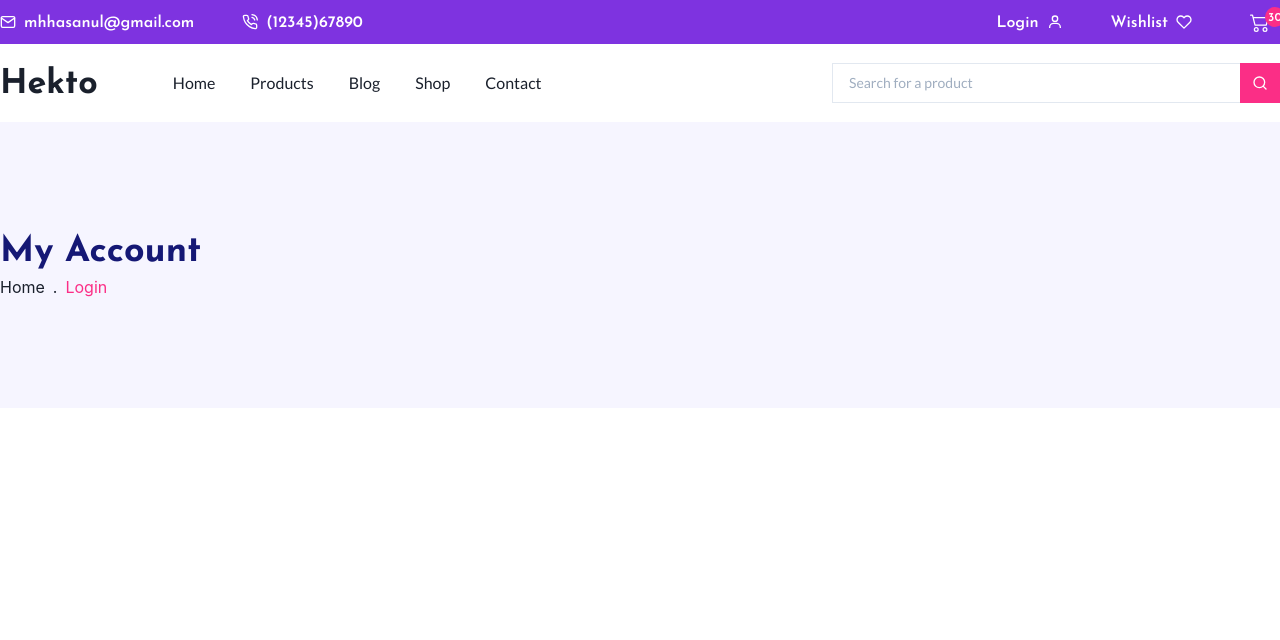
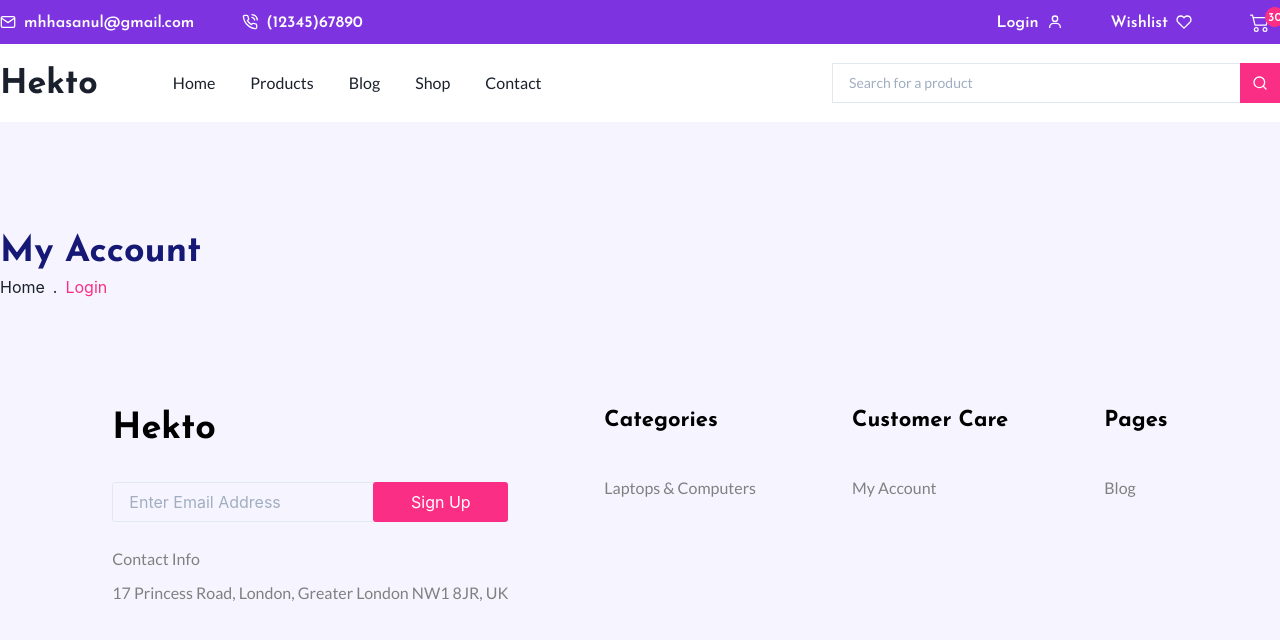
Before and after one commit to anacornachi/hekto-ecommerce, a Next.js app: page /login in a window 1280 px wide. Shown: the top 640 px of the page. Built offline with nearby package versions, Linux system fonts and the light colour scheme.

Commit message:
wip: feat footer

```diff
--- a/package.json
+++ b/package.json
@@ -9,7 +9,7 @@
     "@emotion/react": "^11",
     "@emotion/styled": "^11",
     "framer-motion": "^5",
-    "next": "^12.0.8",
+    "next": "^12.0.10",
     "react": "^17.0.2",
     "react-dom": "^17.0.2",
     "react-icons": "^4.3.1",
@@ -22,6 +22,7 @@
     "lint": "next lint"
   },
   "devDependencies": {
+    "@types/node": "^17.0.15",
     "@types/react": "^17.0.38",
     "@typescript-eslint/eslint-plugin": "^5.10.2",
     "eslint": "8.8.0",
--- /dev/null
+++ b/src/components/Footer/footer.tsx
@@ -0,0 +1,106 @@
+import {Flex, InputGroup, Input, InputRightElement, Text, Heading, Link as ChakraLink} from '@chakra-ui/react';
+
+export default function footer() {
+    return (
+        <>
+            <Flex
+                bg="pantonePurple"
+                h="532px"
+                justify="center"
+                gap="96px"
+                >
+                <Flex
+                    justify="row"
+                    direction="column">
+                    <Heading
+                        as="h4"
+                        color="black"
+                        fontFamily="josefin">Hekto</Heading>
+
+                    <InputGroup>
+                        <InputRightElement
+                            mt="31px"
+                            bg="pink"
+                            color="white"
+                            cursor="pointer"
+                            borderRadius="3px"
+                            width="135px"
+                            h={{base: '30px', lg: '40px'}}
+                        >Sign Up</InputRightElement>
+                        <Input
+                            mt="31px"
+                            placeholder="Enter Email Address"
+                            borderRadius="3px"
+                            width="377px"
+                        />
+                    </InputGroup>
+
+                    <Text
+                        mt="25px"
+                        fontFamily="lato"
+                        color="grey"
+                    >Contact Info</Text>
+                    <Text
+                        mt="10px"
+                        fontFamily="lato"
+                        color="grey"
+                    >17 Princess Road, London, Greater London NW1 8JR, UK</Text>
+
+                </Flex>
+
+                <Flex
+                    justify="row"
+                    direction="column">
+
+                        <Heading
+                        fontSize="22px"
+                        color="black"
+                        fontFamily="josefin">Categories</Heading>
+
+                        <Text
+                            mt="42px"
+                            fontFamily="lato"
+                            color="grey"
+                            fontSize="16px"
+                        >Laptops & Computers</Text>
+                </Flex>
+
+                <Flex
+                    justify="row"
+                    direction="column">
+
+                        <Heading
+                        fontSize="22px"
+                        color="black"
+                        fontFamily="josefin">Customer Care</Heading>
+
+                        <Text
+                            mt="42px"
+                            fontFamily="lato"
+                            color="grey"
+                            fontSize="16px"
+                        >My Account</Text>
+                </Flex>
+
+                <Flex
+                    justify="row"
+                    direction="column">
+
+                        <Heading
+                        fontSize="22px"
+                        color="black"
+                        fontFamily="josefin">Pages</Heading>
+
+                        <Text
+                            mt="42px"
+                            fontFamily="lato"
+                            color="grey"
+                            fontSize="16px"
+                        >Blog</Text>
+
+                </Flex>
+
+            </Flex>
+        </>
+    )
+}
--- /dev/null
+++ b/src/components/Footer/index.tsx
@@ -0,0 +1,9 @@
+import Footer from './footer';
+
+export default function footer(){
+    return (
+        <>
+            <Footer />
+        </>
+    )
+}
--- a/src/config/theme.tsx
+++ b/src/config/theme.tsx
@@ -12,6 +12,7 @@ const theme = extendTheme({
     offPurple: '#9F63B5',
     offBlue: '#151875',
     skyBlue: 'linear-gradient(121.53deg, #F3F9FF 0%, #F1F0FF 100%)',
+    lightPurple: '#E7E4F8'
   },
   fonts: {
     josefin: "'Josefin Sans', sans-serif",
--- a/src/pages/login.tsx
+++ b/src/pages/login.tsx
@@ -1,11 +1,13 @@
 import {Box} from '@chakra-ui/react';
 import Container from '@components/layouts/Container';
 import SubHeader from '@components/SubHeader';
+import Footer from '@components/Footer/index'
 
 export default function Login() {
   return (
     <>
       <SubHeader title="My Account" />
+      <Footer />
     </>
   );
 }
```
Also changed, not shown: src/components/Footer/subFooter.tsx (added, +15 -0 lines), 1 other file (tests, documents, lock files or other folders).
